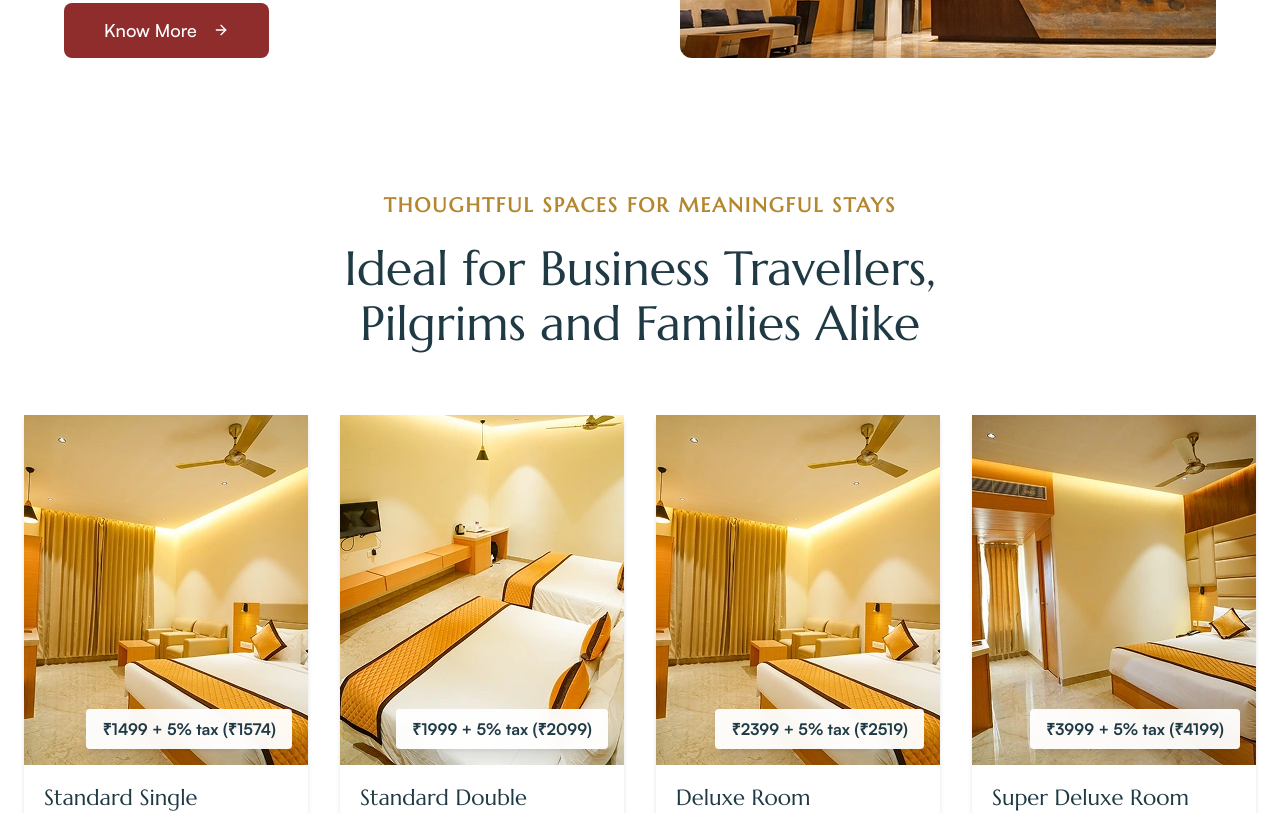
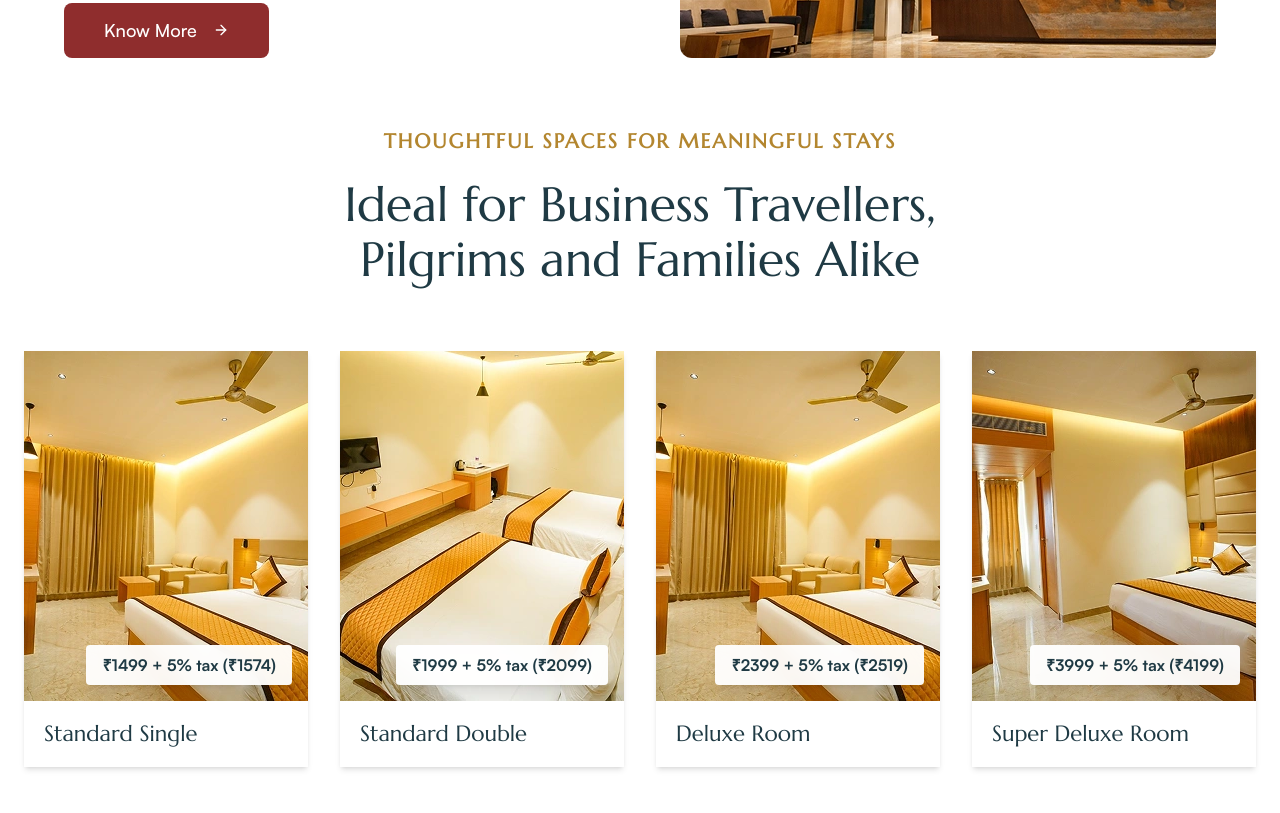
Before and after one commit to RDBA-CBE/nakshathra, a Next.js app: page / in a window 1280 px wide. Shown: the part 1780-2593 px from the top of the page. Built offline with nearby package versions, Linux system fonts and the light colour scheme; a web font is replaced by a local one.

Commit message:
Corrections

```diff
--- a/components/sections/experience-section.tsx
+++ b/components/sections/experience-section.tsx
@@ -35,7 +35,7 @@ export default function ExperienceSection() {
   return (
     <section
       ref={sectionRef}
-      className="py-16 px-0 bg-white relative overflow-hidden desk-experience"
+      className="py-20 px-0 bg-white relative overflow-hidden desk-experience"
     >
       <div
         className="relative"
--- a/components/sections/gallery-section.tsx
+++ b/components/sections/gallery-section.tsx
@@ -35,7 +35,7 @@ export default function GallerySection() {
   }, []);
 
   return (
-    <section ref={sectionRef} className='py-24 bg-white overflow-hidden'>
+    <section ref={sectionRef} className=' bg-white overflow-hidden'>
       <div className='container mx-auto max-w-7xl px-6'>
         {/* Header */}
         <div
--- a/components/sections/rooms-section.tsx
+++ b/components/sections/rooms-section.tsx
@@ -45,7 +45,7 @@ export default function RoomsSection() {
   const isInView = useInView(sectionRef)
 
   return (
-    <section ref={sectionRef} className="py-16 px-6 bg-white">
+    <section ref={sectionRef} className="pb-20 px-6 bg-white">
       <div className="container mx-auto">
         <div
           className={`text-center mb-16 transition-all duration-700 ${
--- a/components/sections/testimonials-section.tsx
+++ b/components/sections/testimonials-section.tsx
@@ -83,7 +83,7 @@ export default function TestimonialsSection() {
   }, []);
 
   return (
-    <section id='testimonials-section' className='py-16 overflow-hidden'>
+    <section id='testimonials-section' className='py-20 overflow-hidden'>
       <div className='container mx-auto px-4'>
         <div
           className={`text-center mb-12 transition-all duration-1000 ${
```
